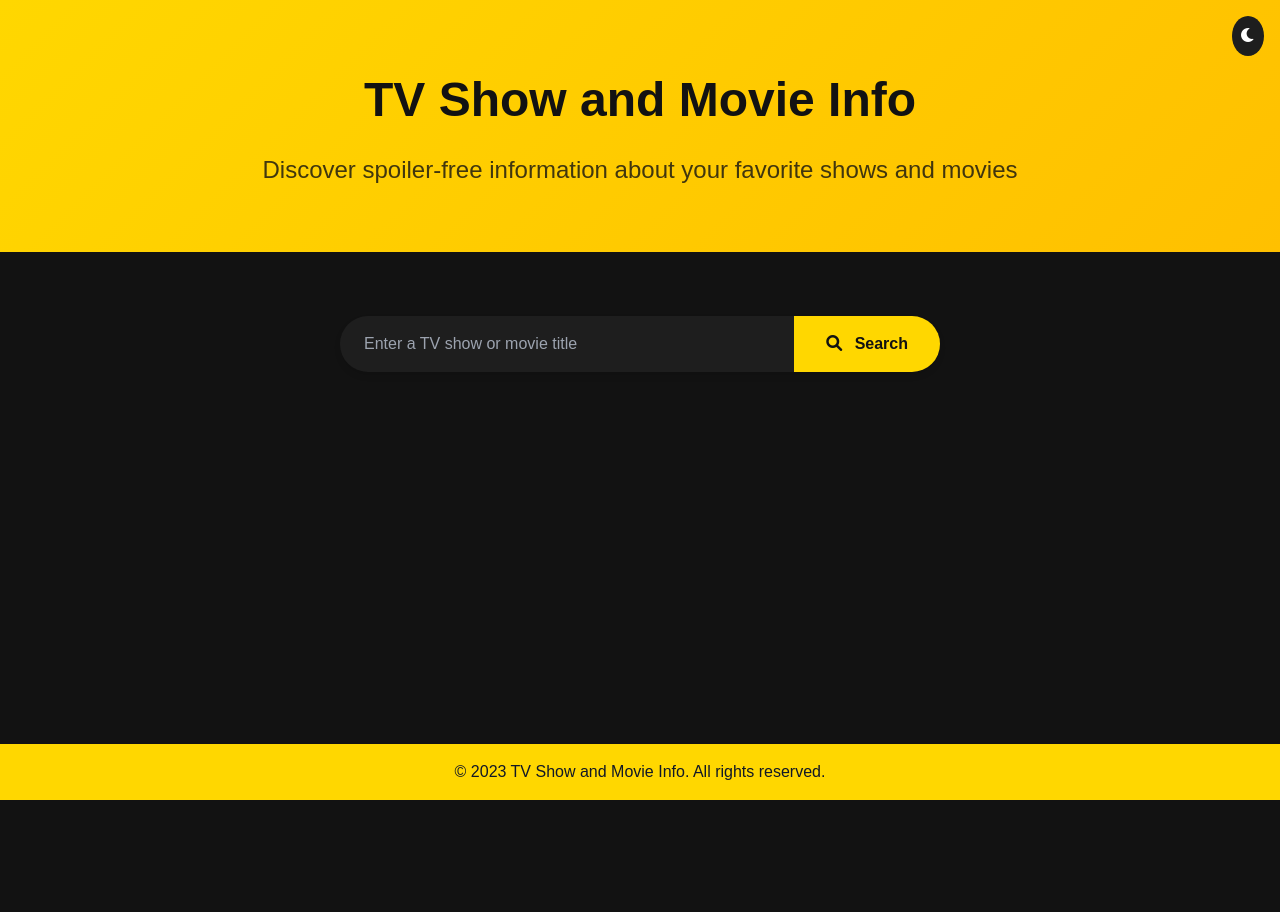
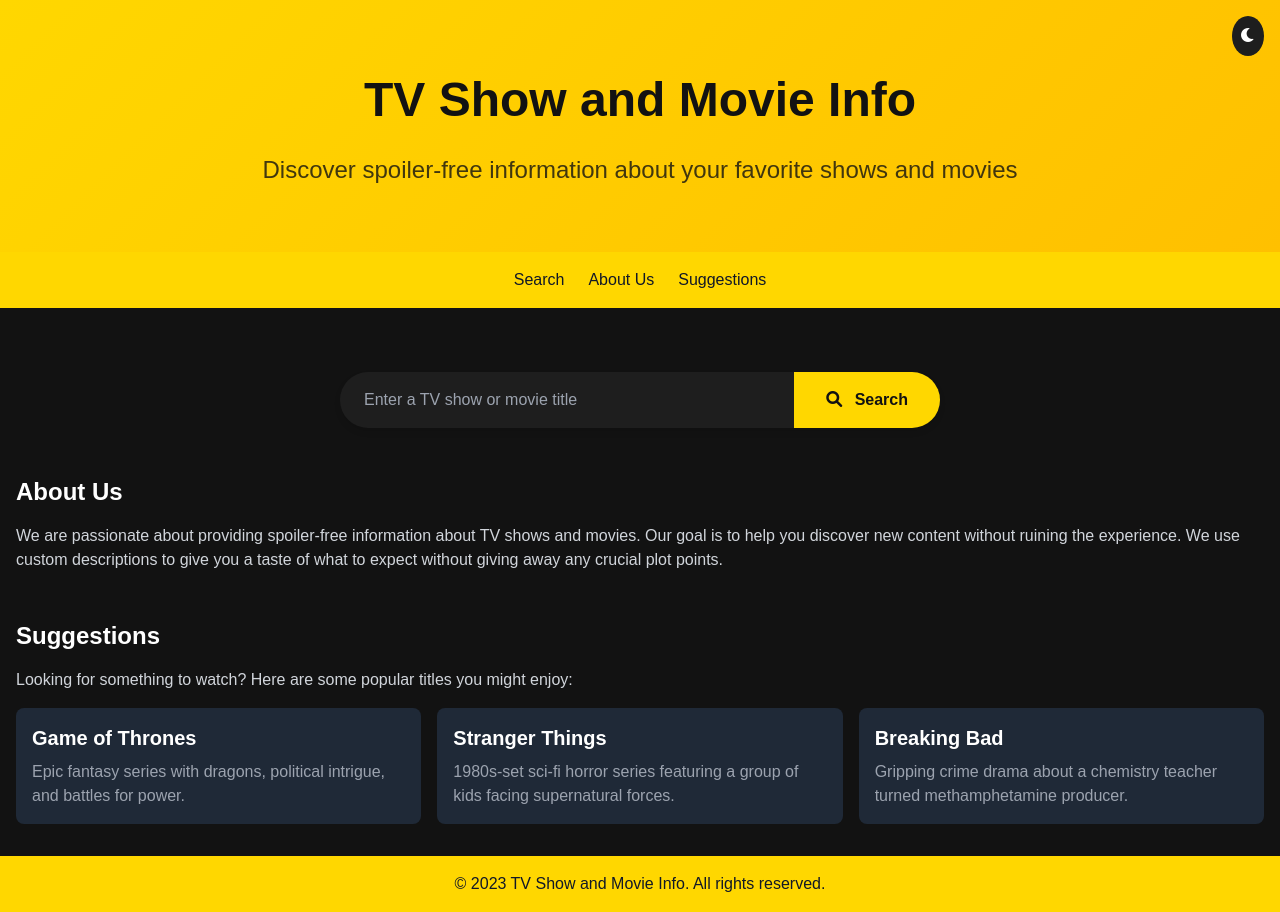
Before and after one commit to regainc/SpoilerLessShowcase, a Flask app: page / in a window 1280 px wide. Before the commit the page ends 800 px from the top, so only its background shows below. Run offline with Flask 3, Linux system fonts and the light colour scheme.

Commit message:
Agent query: Please check the following: 1. Search for a movie or TV show (e.g., 'Game of Thrones' or 'Inception') and confirm if the results are displayed with custom spoiler-free descriptions in Turkish. 2. Verify if the 'Daha Fazla Bilgi' button is present and displays additional information when clicked. 3. Check if the 'About Us' and 'Suggestions' sections are visible on the main page. 4. Test the dark mode toggle functionality.

```diff
--- a/app.py
+++ b/app.py
@@ -20,7 +20,7 @@
         "The Matrix": "Gerçek dünyanın aslında bir simülasyon olduğunu keşfeden bir bilgisayar programcısının, insanlığı kurtarma mücadelesini anlatan devrim niteliğinde bir bilim kurgu filmi.",
         "Forrest Gump": "Saf ve iyi kalpli bir adamın, 20. yüzyılın önemli olaylarına tanıklık ederken yaşadığı olağanüstü hayat hikayesini anlatan, duygu yüklü bir komedi-dram filmi."
     }
-    return descriptions.get(title, f"Bu {'dizi' if media_type == 'tv' else 'film'} hakkında kısa ve spoiler içermeyen bir açıklama.")
+    return descriptions.get(title, f"Bu {'dizi' if media_type == 'tv' else 'film'} hakkında kısa ve spoiler içermeyen bir açıklama bulunmuyor.")
 
 def search_external_api(query):
     search_url = f"{TMDB_BASE_URL}/search/multi"
--- a/templates/index.html
+++ b/templates/index.html
@@ -19,7 +19,18 @@
         </div>
     </header>
 
+    <nav class="bg-accent text-gray-900 py-4">
+        <div class="container mx-auto px-4">
+            <ul class="flex justify-center space-x-6">
+                <li><a href="#search" class="hover:text-white">Search</a></li>
+                <li><a href="#about" class="hover:text-white">About Us</a></li>
+                <li><a href="#suggestions" class="hover:text-white">Suggestions</a></li>
+            </ul>
+        </div>
+    </nav>
+
     <main class="flex-grow container mx-auto px-4 py-8">
+        <section id="search" class="mb-12">
             <form id="search-form" class="mb-8 relative">
                 <div class="modern-search-bar">
                     <input type="text" id="search-input" placeholder="Enter a TV show or movie title" required>
@@ -36,6 +47,35 @@
             </div>
 
             <div id="result-container" class="hidden"></div>
+        </section>
+
+        <section id="about" class="mb-12">
+            <h2 class="text-2xl font-bold mb-4">About Us</h2>
+            <p class="text-gray-300">
+                We are passionate about providing spoiler-free information about TV shows and movies. Our goal is to help you discover new content without ruining the experience. We use custom descriptions to give you a taste of what to expect without giving away any crucial plot points.
+            </p>
+        </section>
+
+        <section id="suggestions">
+            <h2 class="text-2xl font-bold mb-4">Suggestions</h2>
+            <p class="text-gray-300 mb-4">
+                Looking for something to watch? Here are some popular titles you might enjoy:
+            </p>
+            <ul class="grid grid-cols-1 md:grid-cols-2 lg:grid-cols-3 gap-4">
+                <li class="bg-gray-800 p-4 rounded-lg">
+                    <h3 class="text-xl font-bold mb-2">Game of Thrones</h3>
+                    <p class="text-gray-400">Epic fantasy series with dragons, political intrigue, and battles for power.</p>
+                </li>
+                <li class="bg-gray-800 p-4 rounded-lg">
+                    <h3 class="text-xl font-bold mb-2">Stranger Things</h3>
+                    <p class="text-gray-400">1980s-set sci-fi horror series featuring a group of kids facing supernatural forces.</p>
+                </li>
+                <li class="bg-gray-800 p-4 rounded-lg">
+                    <h3 class="text-xl font-bold mb-2">Breaking Bad</h3>
+                    <p class="text-gray-400">Gripping crime drama about a chemistry teacher turned methamphetamine producer.</p>
+                </li>
+            </ul>
+        </section>
     </main>
 
     <footer class="bg-accent text-gray-900 py-4">
```
Lines whose indentation alone changed are shown as unchanged.
